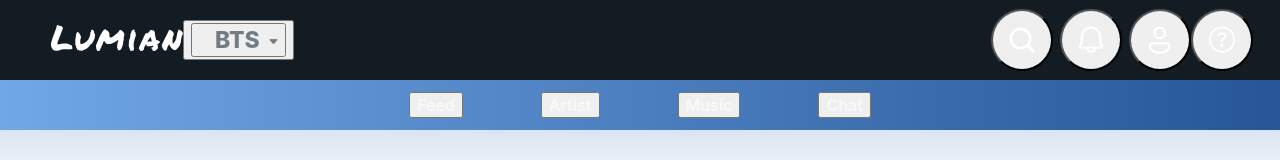
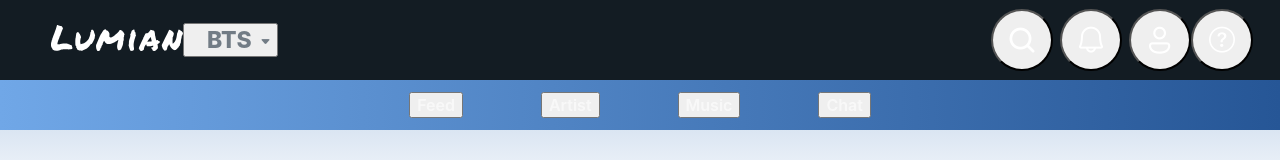
Before and after one commit to codestates-seb/seb43_main_010, a React (Create React App) app in the folder client/: page /feed in a window 1280 px wide. Shown: the top 160 px of the page. Built offline with nearby package versions, Linux system fonts and the light colour scheme.

Commit message:
fix:Head 컴포넌트 오류 수정

```diff
--- a/client/src/components/Head/Head.jsx
+++ b/client/src/components/Head/Head.jsx
@@ -30,7 +30,7 @@ const LeftBox = styled.div`
   }
 `;
 
-const ArtistBox = styled.button`
+const ArtistBox = styled.div`
   display: flex;
   justify-content: center;
   align-items: center;
```
